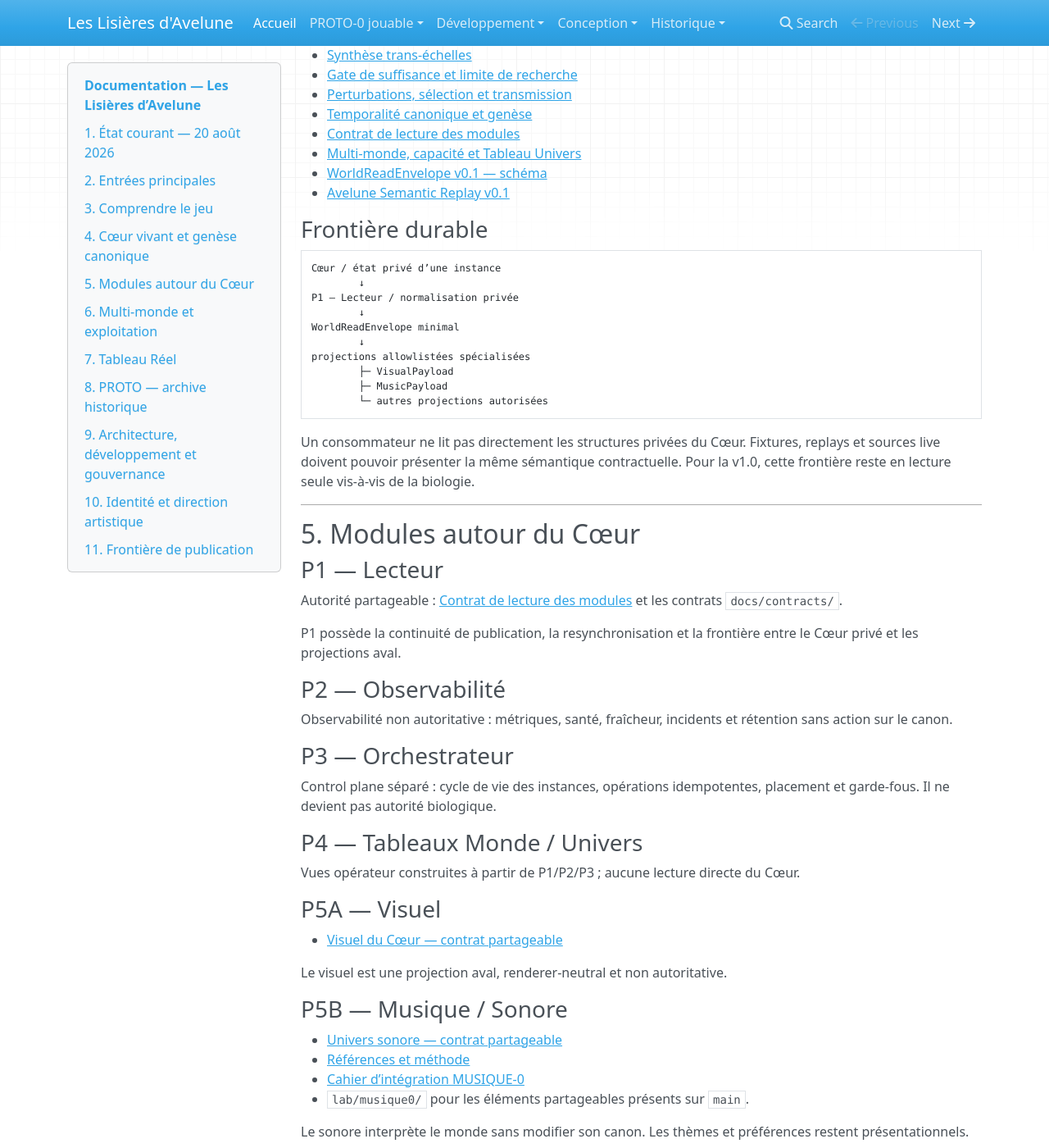
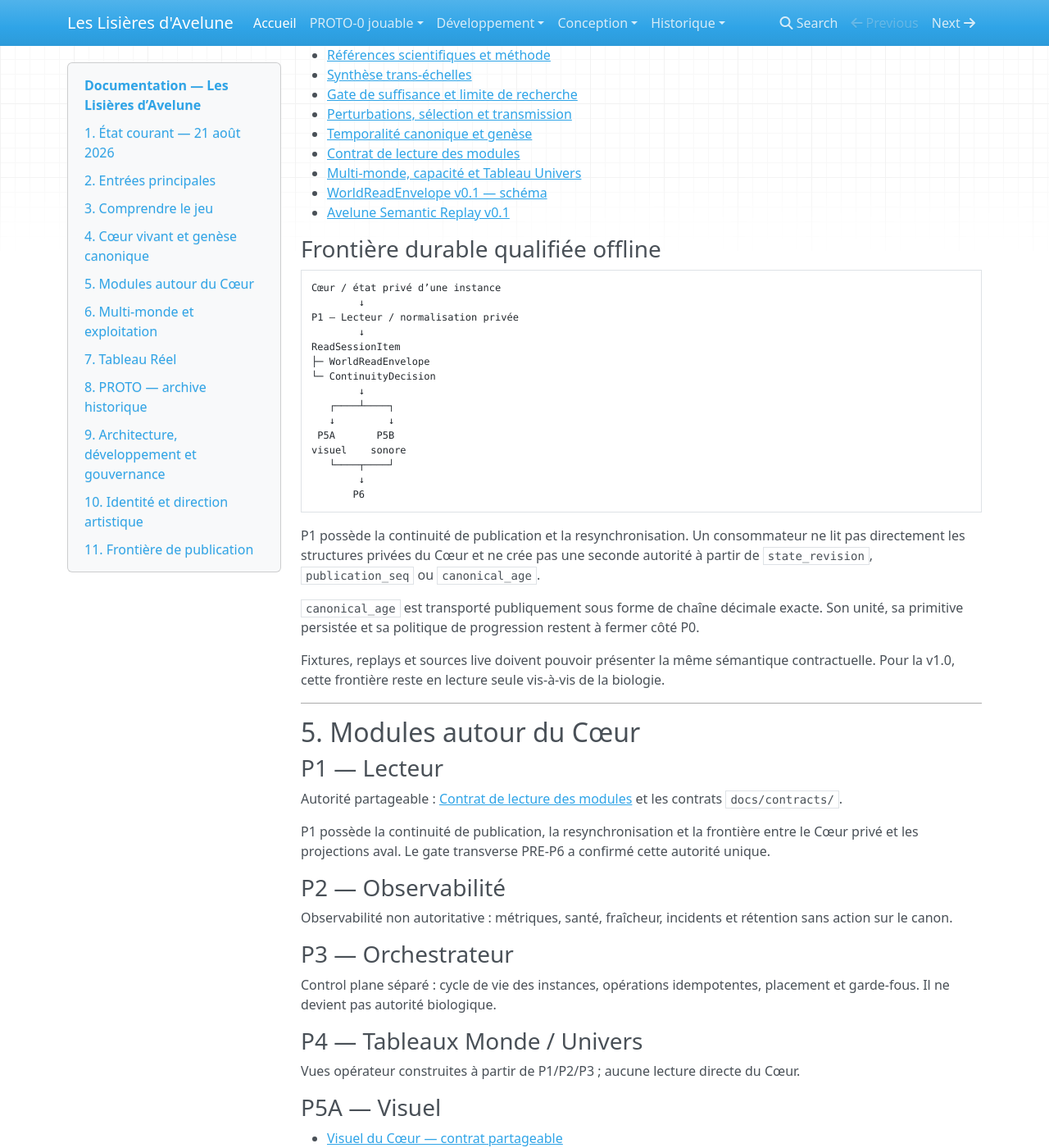
Before and after one commit to Abeliome-Officiel/les-lisieres-avelune, an MkDocs documentation site: the page built from docs/index.md, in a window 1280 px wide and 1400 px high, scrolled down 1556 px. Shown: the whole window at 82% size. Built offline with MkDocs 1.6.1, drawn with Linux system fonts in a browser that asks for light colours; nearby versions of some CDN libraries; some of the changed text lies outside the part shown.

Commit message:
docs: sync index after pre-P6 transverse pass

````diff
--- a/docs/index.md
+++ b/docs/index.md
@@ -2,17 +2,17 @@
 
 Cet index distingue les **référentiels partageables actuels**, les modules durables, le **Cœur vivant**, le **Tableau Réel**, les représentations et les **jalons historiques**.
 
-## 1. État courant — 20 août 2026
+## 1. État courant — 21 août 2026
 
-- **PROTO-0 / 0.1 / 0.2 / 0.2.2** : **CLOS / HISTORIQUE**. Aucun nouveau développement, playtest structurant ou retrofit de production. Les branches et documents restent des preuves historiques jusqu’au nettoyage GitHub.
-- **Cœur vivant / CŒUR-0** : qualification biologique suffisamment close ; qualification opérationnelle prioritaire en cours. Aucun travail documentaire ou module aval ne doit perturber le runtime actif.
-- **P1 — Lecteur du Cœur** : baseline offline qualifiée ; convergence avec P5A et P5B qualifiée ; live bloqué par les gates autoritatives/opérationnelles prévues.
+- **PROTO-0 / 0.1 / 0.2 / 0.2.2** : **CLOS / HISTORIQUE**. Aucun nouveau développement, playtest structurant ou retrofit de production. Les branches et documents restent des preuves historiques.
+- **Cœur vivant / CŒUR-0** : qualification biologique suffisamment close ; O1 72 h **PASS / CLOSED / FROZEN** ; prochain chantier : P0-AUTH puis neutralité, O2, O3, O4 et CREAD-LIVE.
+- **P1 — Lecteur du Cœur** : baseline offline qualifiée ; gate transverse P1↔P5A↔P5B **PASS / CLOSED** ; P1 reste l’unique autorité de continuité ; live bloqué par les gates P0/opérationnelles prévues.
 - **P2 — Observabilité** : OBS-0 offline qualifié et gelé.
 - **P3 — Orchestrateur** : ORCH-0 offline qualifié et gelé.
 - **P4 — Tableaux Monde / Univers** : baseline offline qualifiée et gelée.
-- **P5A — Visuel** : baseline offline qualifiée ; convergence P1 qualifiée.
-- **P5B — Musique / Sonore** : baseline offline globale qualifiée ; convergence P1 qualifiée.
-- **P6 — Fenêtre sur les Avelunes** : P6-0 OFFLINE = PASS ; phase suivante en attente du verdict du protocole Cœur en cours.
+- **P5A — Visuel** : baseline offline qualifiée ; frontière P1 convergée et gate transverse qualifié.
+- **P5B — Musique / Sonore** : baseline offline globale qualifiée ; frontière P1 convergée et gate transverse qualifié.
+- **P6 — Fenêtre sur les Avelunes** : P6-0 OFFLINE = PASS ; contrat de fondation prêt ; travail offline autorisé ; intégration live en attente de CREAD-LIVE.
 - **Tableau Réel (TA3)** : autonome du PROTO ; surfaces publique et privée séparées ; écritures privées toujours soumises à leurs gates de sécurité.
 - **GitHub / sécurité** : purge de l’ancien historique sensible close ; hygiène des branches/PR et protection de `main` encore ouvertes.
 
@@ -28,6 +28,7 @@ Lorsqu’un document historique contredit un référentiel plus récent, il rest
 - [Roadmap actuelle](../ROADMAP.md)
 - [Manifeste du dépôt](../MANIFEST.md)
 - [Changelog](../CHANGELOG.md)
+- [Clôture PRE-P6 transverse — 21 août 2026](development/PRE_P6_TRANSVERSE_2026-08-21.md)
 - [Clôture définitive du PROTO](development/PROTO_CLOSURE_2026-08-20.md)
 
 ---
@@ -67,22 +68,31 @@ Références partageables :
 - [WorldReadEnvelope v0.1 — schéma](contracts/world-read-envelope-v0.1.schema.json)
 - [Avelune Semantic Replay v0.1](contracts/avelune-semantic-replay-v0.1.md)
 
-### Frontière durable
+### Frontière durable qualifiée offline
 
 ```text
 Cœur / état privé d’une instance
         ↓
 P1 — Lecteur / normalisation privée
         ↓
-WorldReadEnvelope minimal
+ReadSessionItem
+├─ WorldReadEnvelope
+└─ ContinuityDecision
         ↓
-projections allowlistées spécialisées
-        ├─ VisualPayload
-        ├─ MusicPayload
-        └─ autres projections autorisées
+   ┌────┴────┐
+   ↓         ↓
+ P5A       P5B
+visuel    sonore
+   └────┬────┘
+        ↓
+       P6
 ```
 
-Un consommateur ne lit pas directement les structures privées du Cœur. Fixtures, replays et sources live doivent pouvoir présenter la même sémantique contractuelle. Pour la v1.0, cette frontière reste en lecture seule vis-à-vis de la biologie.
+P1 possède la continuité de publication et la resynchronisation. Un consommateur ne lit pas directement les structures privées du Cœur et ne crée pas une seconde autorité à partir de `state_revision`, `publication_seq` ou `canonical_age`.
+
+`canonical_age` est transporté publiquement sous forme de chaîne décimale exacte. Son unité, sa primitive persistée et sa politique de progression restent à fermer côté P0.
+
+Fixtures, replays et sources live doivent pouvoir présenter la même sémantique contractuelle. Pour la v1.0, cette frontière reste en lecture seule vis-à-vis de la biologie.
 
 ---
 
@@ -92,7 +102,7 @@ Un consommateur ne lit pas directement les structures privées du Cœur. Fixture
 
 Autorité partageable : [Contrat de lecture des modules](32_coeur_contrat_lecture_modules.md) et les contrats `docs/contracts/`.
 
-P1 possède la continuité de publication, la resynchronisation et la frontière entre le Cœur privé et les projections aval.
+P1 possède la continuité de publication, la resynchronisation et la frontière entre le Cœur privé et les projections aval. Le gate transverse PRE-P6 a confirmé cette autorité unique.
 
 ### P2 — Observabilité
 
@@ -110,7 +120,7 @@ Vues opérateur construites à partir de P1/P2/P3 ; aucune lecture directe du C
 
 - [Visuel du Cœur — contrat partageable](24_visuel_coeur_contrat_public.md)
 
-Le visuel est une projection aval, renderer-neutral et non autoritative.
+Le visuel est une projection aval, renderer-neutral et non autoritative. Le gate transverse confirme l’absence de seconde autorité de continuité sur le chemin convergé.
 
 ### P5B — Musique / Sonore
 
@@ -119,11 +129,20 @@ Le visuel est une projection aval, renderer-neutral et non autoritative.
 - [Cahier d’intégration MUSIQUE-0](27_musique0_cahier_integration.md)
 - `lab/musique0/` pour les éléments partageables présents sur `main`.
 
-Le sonore interprète le monde sans modifier son canon. Les thèmes et préférences restent présentationnels.
+Le sonore interprète le monde sans modifier son canon. Les thèmes et préférences restent présentationnels. Les surfaces historiques ne deviennent pas la frontière d’intégration P6 lorsqu’elles ne font pas partie du chemin convergé qualifié.
 
 ### P6 — Fenêtre sur les Avelunes
 
-P6 assemble P1 + P5A + P5B dans un produit contemplatif permanent. P6-0 est qualifié offline ; le live attend les gates Cœur/P1 prévues.
+P6 assemble P1 + P5A + P5B dans un produit contemplatif permanent. P6-0 est qualifié offline et le gate transverse est clos avec PASS.
+
+```text
+P6_OFFLINE_FOUNDATION_CONTRACT_READY=YES
+P6_OFFLINE_WORK=AUTHORIZED
+P6_LIVE_INTEGRATION=WAIT_CREAD_LIVE
+P6_LIVE_AUTHORIZED=NO
+```
+
+Voir [le rapport partageable PRE-P6](development/PRE_P6_TRANSVERSE_2026-08-21.md).
 
 ---
 
@@ -177,6 +196,7 @@ Les branches `develop/proto-*`, `automation/proto02-*`, `codex/proto02-bootstrap
 ## 9. Architecture, développement et gouvernance
 
 - [Index développement](development/README.md)
+- [Clôture PRE-P6 transverse](development/PRE_P6_TRANSVERSE_2026-08-21.md)
 - [État historique au 12 août](development/PROJECT_STATUS_2026-08-12.md)
 - [Audit développement et architecture](development/AUDIT_DEVELOPPEMENT_ARCHITECTURE_2026-08-06.md)
 - [Architecture actuelle et cible](development/ARCHITECTURE_CURRENT_AND_TARGET.md)
````
